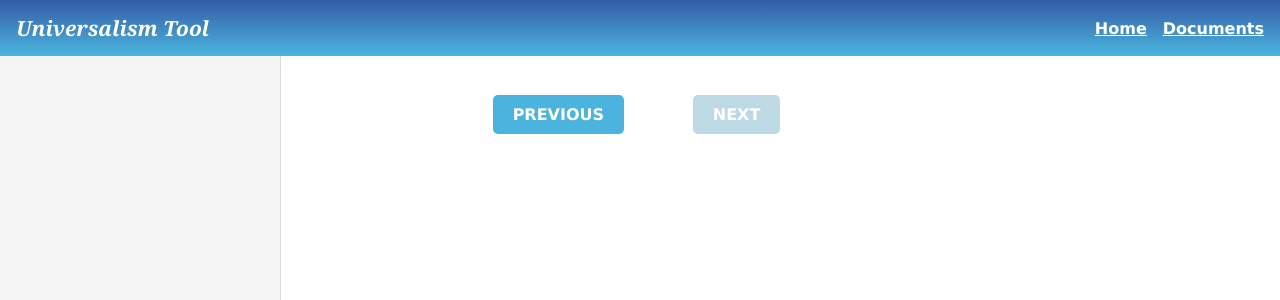
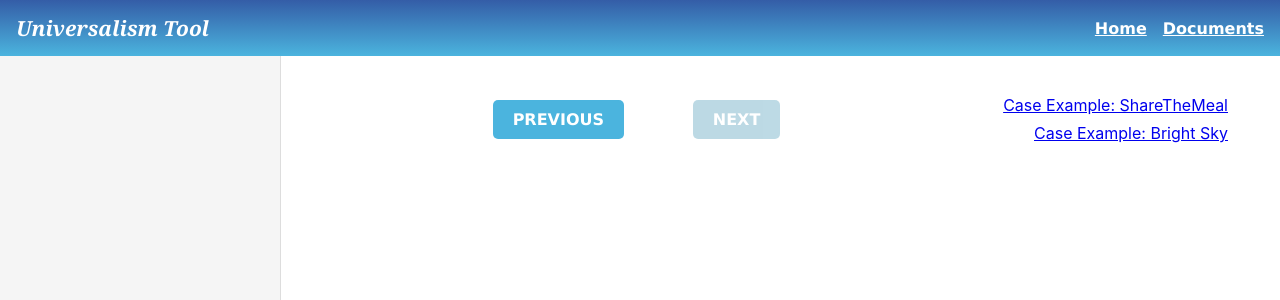
Before and after one commit to AlexaSerra0/universalism-tool, a React (Create React App) app: page /questions in a window 1280 px wide. Shown: the top 300 px of the page. Built offline with nearby package versions, Linux system fonts and the light colour scheme.

Commit message:
requirements and questions structure done

```diff
--- a/src/Components/DiagramComponents/SecondConceptsData.js
+++ b/src/Components/DiagramComponents/SecondConceptsData.js
@@ -8,14 +8,6 @@ export const Universalism = {
     },
     {
       text: "In software systems, universalism is reflected in a system’s design and features that promote inclusivity, accessibility, and social justice."
-    }
-  ],
-  requirement: [
-    {
-      text: "ShareTheMeal App - The app’s goal of fighting global hunger relates to equality and promotes social justice worldwide. The app is accessible to people with disabilities and provides multilingual support."
-    },
-    {
-      text: "Bright Sky App - The app's goal is to give support and information to people who experience domestic abuse or those who are concerned about someone else, this goal aligns with the value of social justice. The app provides multilingual support to some languages and is accessible to people with disabilities."
     }
   ],
 };
--- a/src/Components/DiagramComponents/SecondTable.js
+++ b/src/Components/DiagramComponents/SecondTable.js
@@ -10,8 +10,7 @@ export const Table = ({ dataConcept, onAddToDocument }) => {
 
   const hasValidData = (dataConcept) => {
     return dataConcept && (
-      (Array.isArray(dataConcept.description) && dataConcept.description.length > 0) ||
-      (Array.isArray(dataConcept.requirement) && dataConcept.requirement.length > 0)
+      (Array.isArray(dataConcept.description) && dataConcept.description.length > 0)
     );
   };
 
@@ -43,19 +42,6 @@ export const Table = ({ dataConcept, onAddToDocument }) => {
                 )}
               </td>
           </tr>
-          {/* Requirement Examples */}
-          <tr>
-            <td>Requirement Examples</td>
-            <td>
-              {hasValidData(dataConcept) ? (
-                dataConcept.requirement.map((requirement, index) => (
-                  <div key={index} className="requirement-text">{requirement.text}</div>
-                ))
-              ) : (
-                <div>No requirement examples available</div>
-              )}
-            </td>
-          </tr>
         </tbody>
       </table>
     </div>
--- a/src/Components/ExampleBrightSky.js
+++ b/src/Components/ExampleBrightSky.js
@@ -5,7 +5,8 @@ import { Link } from 'react-router-dom';
 function ExampleBrightSky() {
     return (
         <div className="App gradient_background">
-            <Link style={{display: 'flex', alignItems: 'left', justifyContent: 'left', paddingLeft: '4rem'}} to={"/tool"}>Return to Tool</Link>
+            <Link style={{display: 'flex', alignItems: 'left', justifyContent: 'left', paddingLeft: '4rem'}}
+                    to={"/questions"}>Return to Questions</Link>
             <header className='Title'>
                 Bright Sky
             </header>
--- a/src/Components/ExampleShareTheMeal.js
+++ b/src/Components/ExampleShareTheMeal.js
@@ -5,7 +5,8 @@ import { Link } from 'react-router-dom';
 function ExampleShareTheMeal() {
     return (
         <div className="App gradient_background">
-            <Link style={{display: 'flex', alignItems: 'left', justifyContent: 'left', paddingLeft: '4rem'}} to={"/tool"}>Return to Tool</Link>
+            <Link style={{display: 'flex', alignItems: 'left', justifyContent: 'left', paddingLeft: '4rem'}}
+                to={"/questions"}>Return to Questions</Link>
             <header className='Title'>
                ShareTheMeal
             </header>
--- a/src/Components/Questions.css
+++ b/src/Components/Questions.css
@@ -1,16 +1,6 @@
 .Questions {
   display: flex;
   height: calc(100vh - 3.5rem);
-}
-
-.BtnBar{
-  margin-bottom: 5%;
-  margin-top: 2%;
-  width: 30%;
-  display: flex;
-  justify-content: space-between;
-  align-items: center;
-  margin-left: 20%;
 }
 
 .sidebar {
@@ -32,20 +22,51 @@
   border-radius: 4px;
 }
 
+.content {
+  width: 80%;
+  padding: 20px;
+  overflow-y: auto;
+}
+
+.BtnBar{
+  margin-bottom: 5%;
+  margin-top: 2%;
+  width: 30%;
+  display: flex;
+  justify-content: space-between;
+  align-items: center;
+  margin-left: 20%;
+}
+
+.FirstRow {
+  padding-right: 2rem;
+  display: flex;
+  align-items: right;
+  justify-content: right;
+}
+
+.SecondRow {
+  padding-top: 0.5rem;
+  padding-right: 2rem;
+  display: flex;
+  align-items: right;
+  justify-content: right;
+}
+
 .concept.active {
   background-color: #e0e0e0;
   font-weight: bold;
 }
 
-.content {
-  width: 80%;
-  padding: 20px;
-}
-
-.questionsContainer {
-  margin-top: 20px;
-}
 
 .question {
   margin-bottom: 15px;
+  font-size: 1.2rem;
 }
+
+.requirement {
+  font-style: italic;
+  font-size: 1rem;
+  margin-top: 1%;
+  margin-inline: 4%;
+}
--- a/src/Components/Questions.js
+++ b/src/Components/Questions.js
@@ -2,6 +2,8 @@ import React, { useState, useEffect } from 'react';
 import { useNavigate } from "react-router-dom";
 import "./Questions.css";
 import QuestionsData from './QuestionsData.js';
+import { Link } from 'react-router-dom';
+
 
 const Questions = () => {
   const navigate = useNavigate();
@@ -94,20 +96,38 @@ const Questions = () => {
         ))}
       </div>
       <div className="content">
+        <div style={{display: 'flex', justifyContent: 'space-between', alignItems: 'center'}}>
           <div className='BtnBar'>
             <Button design={'Button classicBtn'} onClick={handlePreviousClick}>Previous</Button>
             <Button design={'Button classicBtn'} onClick={handleNextClick} disabled={selectedQuestions.length === 0}>Next</Button>
           </div>
-        <div className="questionsContainer">
+          <div style={{marginBottom: '5%', marginTop: '2%'}}>
+            <div className='FirstRow'>
+              <Link to={"/example_ShareTheMeal"}>Case Example: ShareTheMeal</Link>
+            </div>
+            <div className='SecondRow'>
+              <Link to={"/example_BrightSky"}>Case Example: Bright Sky</Link>
+            </div>
+          </div>
+        </div>
+        <div>
           {selectedConcept && QuestionsData[removeSpaces(selectedConcept)] && QuestionsData[removeSpaces(selectedConcept)].map((question, index) => (
-            <div key={`question${index}`} className="question">
+            <div key={`question${index}`} className="question" >
+              <div style={{display: 'flex', alignItems: 'center'}}>
                 <input
                   type="checkbox"
                   id={`question${index}`}
                   onChange={() => handleQuestionChange(question)}
                   checked={selectedQuestions.some(q => q.question === question.question)}
+                  style={{cursor: 'pointer'}}
                 />
                 <label htmlFor={`question${index}`}>{question.question}</label>
+              </div>
+                {question.requirement && Array.isArray(question.requirement) && question.requirement.map((req, reqIndex) => (
+                  <div key={`requirement${reqIndex}`} className='requirement'>
+                    {req.text}
+                  </div>
+                ))}
             </div>
           ))}
         </div>
--- a/src/Components/QuestionsData.js
+++ b/src/Components/QuestionsData.js
@@ -3,14 +3,38 @@ export const Universalism = [
 {
   concept: 'Universalism',
   question: "Does the system’s goal align with social justice and equality principles?",
+  requirement: [
+    {
+      text: "ShareTheMeal App - The app’s goal of fighting global hunger relates to equality and promotes social justice worldwide. The app is accessible to people with disabilities and provides multilingual support."
+    },
+    {
+      text: "Bright Sky App - The app's goal is to give support and information to people who experience domestic abuse or those who are concerned about someone else, this goal aligns with the value of social justice. The app provides multilingual support to some languages and is accessible to people with disabilities."
+    }
+  ],
 },
 {
   concept: 'Universalism',
   question: "Are the system’s features designed to promote inclusivity and accessibility for all users?",
+  requirement: [
+    {
+      text: "ShareTheMeal App - The app’s goal of fighting global hunger relates to equality and promotes social justice worldwide. The app is accessible to people with disabilities and provides multilingual support."
+    },
+    {
+      text: "Bright Sky App - The app's goal is to give support and information to people who experience domestic abuse or those who are concerned about someone else, this goal aligns with the value of social justice. The app provides multilingual support to some languages and is accessible to people with disabilities."
+    }
+  ],
 },
 {
   concept: 'Universalism',
   question: "Does the system consider environmental protection and sustainability in its operations?",
+  requirement: [
+    {
+      text: "ShareTheMeal App - The app’s goal of fighting global hunger relates to equality and promotes social justice worldwide. The app is accessible to people with disabilities and provides multilingual support."
+    },
+    {
+      text: "Bright Sky App - The app's goal is to give support and information to people who experience domestic abuse or those who are concerned about someone else, this goal aligns with the value of social justice. The app provides multilingual support to some languages and is accessible to people with disabilities."
+    }
+  ],
 },
 ];
 
--- a/src/Components/Tool.css
+++ b/src/Components/Tool.css
@@ -6,22 +6,6 @@
     display: flex;
     align-items: center;
     justify-content: center;
-}
-
-.FirstRow {
-    padding-top: 1rem;
-    padding-left: 2rem;
-    display: flex;
-    align-items: left;
-    justify-content: left;
-}
-
-.SecondRow {
-    padding-top: 0.4rem;
-    padding-left: 2rem;
-    display: flex;
-    align-items: left;
-    justify-content: left;
 }
 
 .SelectBar{
--- a/src/Components/Tool.js
+++ b/src/Components/Tool.js
@@ -19,7 +19,6 @@ import { createNodesAndEdges } from './DiagramComponents/utils';
 
 //import { Table } from './DiagramComponents/Table.js';
 //import ConceptsData from './DiagramComponents/ConceptsData.js';
-import { Link } from 'react-router-dom';
 import { Table } from './DiagramComponents/SecondTable.js';
 import ConceptsData from './DiagramComponents/SecondConceptsData.js';
 
@@ -101,12 +100,6 @@ function Tool() {
 
   return (
     <div className='Tool'>
-      <div className='FirstRow'>
-        <Link to={"/example_ShareTheMeal"}>Case Example: ShareTheMeal</Link>
-      </div>
-      <div className='SecondRow'>
-        <Link to={"/example_BrightSky"}>Case Example: Bright Sky</Link>
-      </div>
       <div className='SelectBar'>
         <div className='SelectText'>
           {clickedNodeId == null ? (
```
Lines whose indentation alone changed are shown as unchanged.
